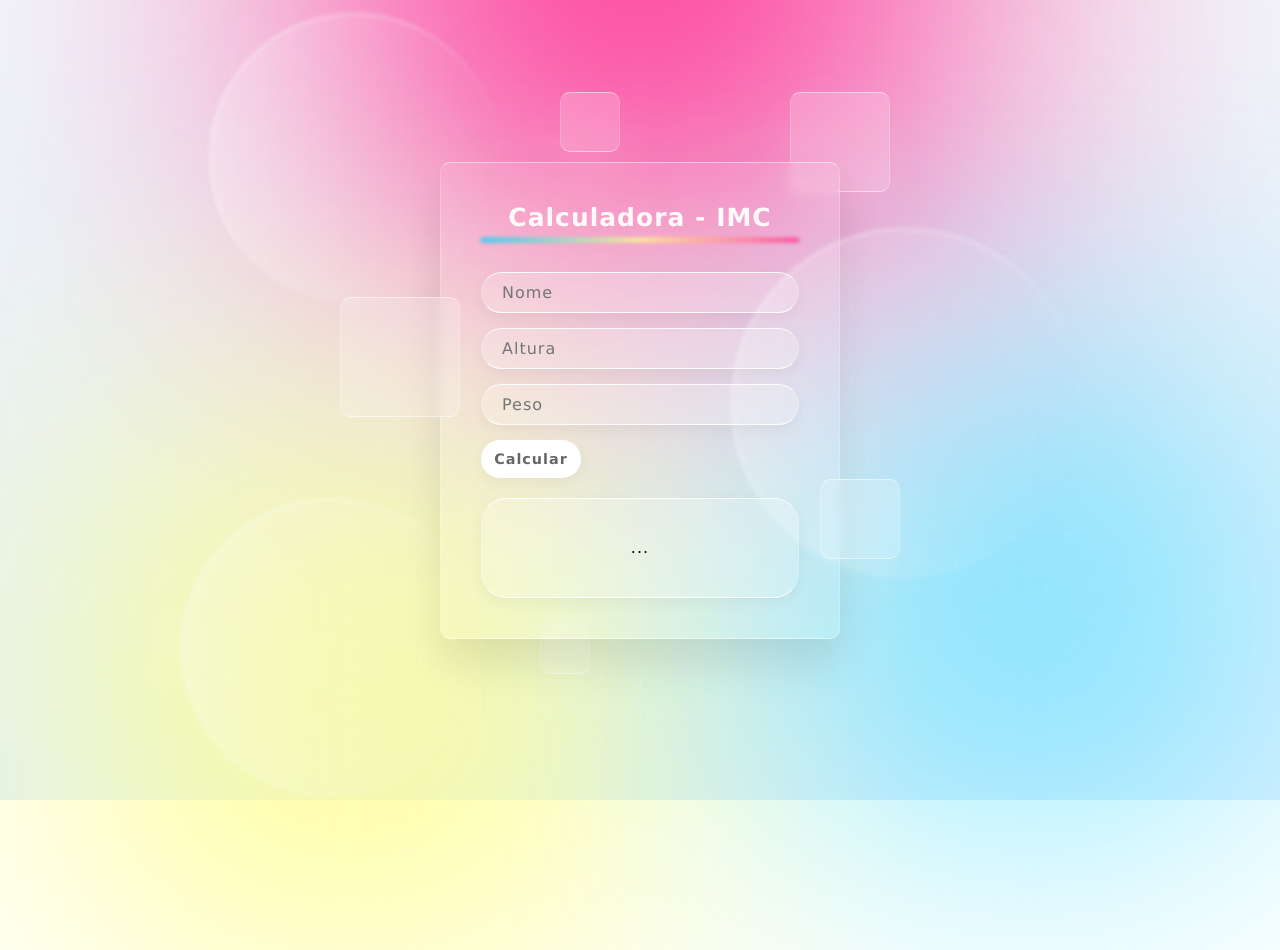
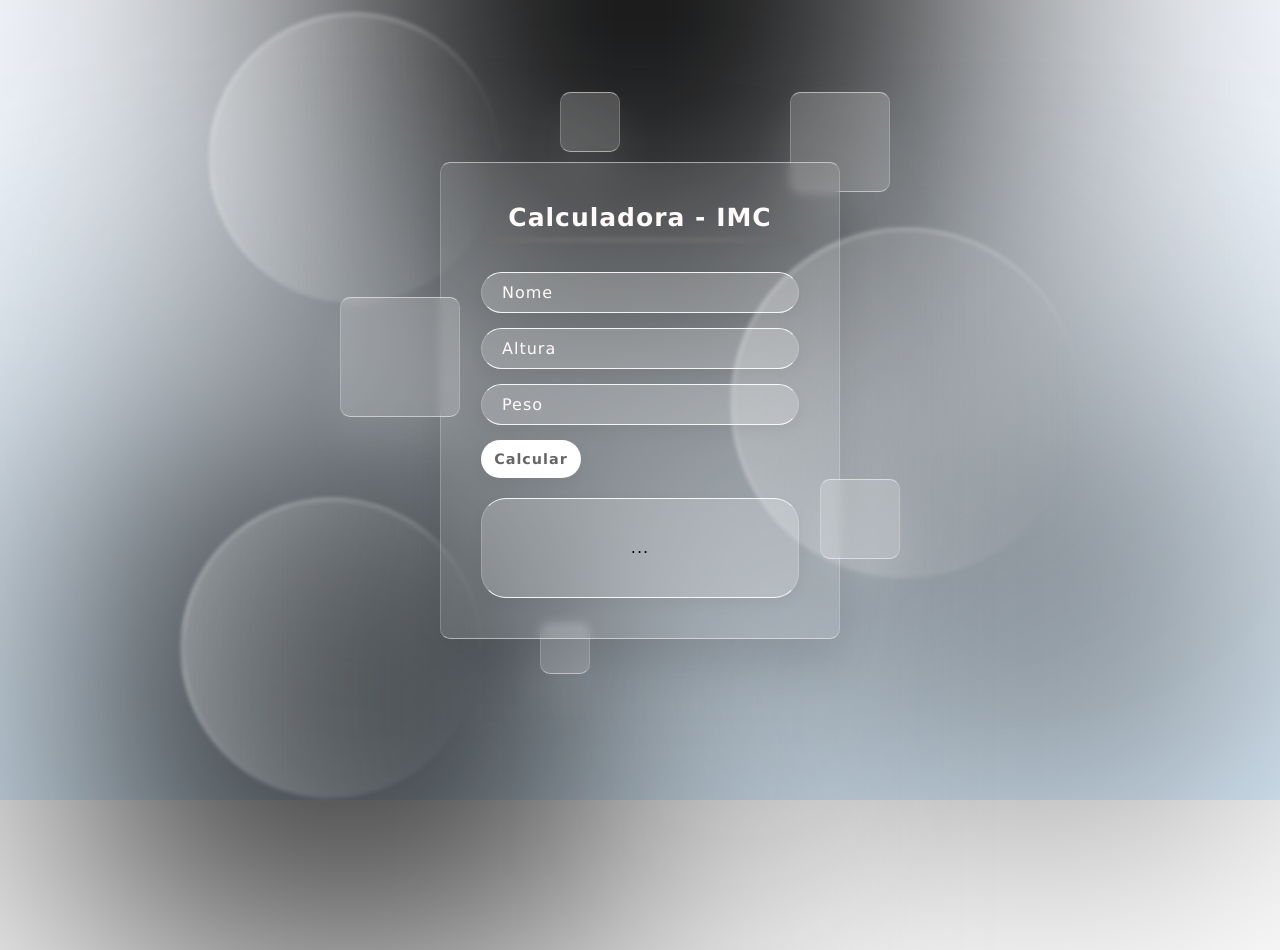
Before and after one commit to cleitonBarros/Glassmorphism, a plain HTML site: page index.html in a window 1280 px wide. Drawn offline with Linux system fonts and the light colour scheme.

Commit message:
update
add .gif

```diff
--- a/style.css
+++ b/style.css
@@ -29,8 +29,8 @@ main .color{
   main .color:nth-child(1){
     top: -350px;
     width: 600px;
-    height: 600px;
-    background: #ff3596;
+    height: 700px;
+    background: black;
 
 }
   main .color:nth-child(2){
@@ -38,7 +38,7 @@ main .color{
       left: 100px;
       width: 500px;
       height: 500px;
-      background:#fffd87;
+      background:black;
 
 }
 main .color:nth-child(3){
@@ -46,7 +46,7 @@ main .color:nth-child(3){
     right: 100px;
     width: 300px;
     height: 300px;
-    background: #00d2ff;
+    background: black;
 
 }
 /*circles*/
@@ -194,10 +194,7 @@ main .color:nth-child(3){
     bottom: -10px;
     width: 100%;
     height: 4px;
-    background: linear-gradient(to left,
-    #ff3596,
-    #fffd87,
-    #00d2ff);
+    background:rgb(109, 109, 109);
     filter: blur(2px);
 
 }
@@ -220,6 +217,9 @@ main .color:nth-child(3){
     letter-spacing: 1px;
 
     box-shadow: 0 5px 15px rgba(0,0,0,0.05)
+}
+.form  .input input::placeholder{
+    color: snow;
 }
 .form .input input#btn {
     background: #fff;
```
Also changed, not shown: 1 other file.
